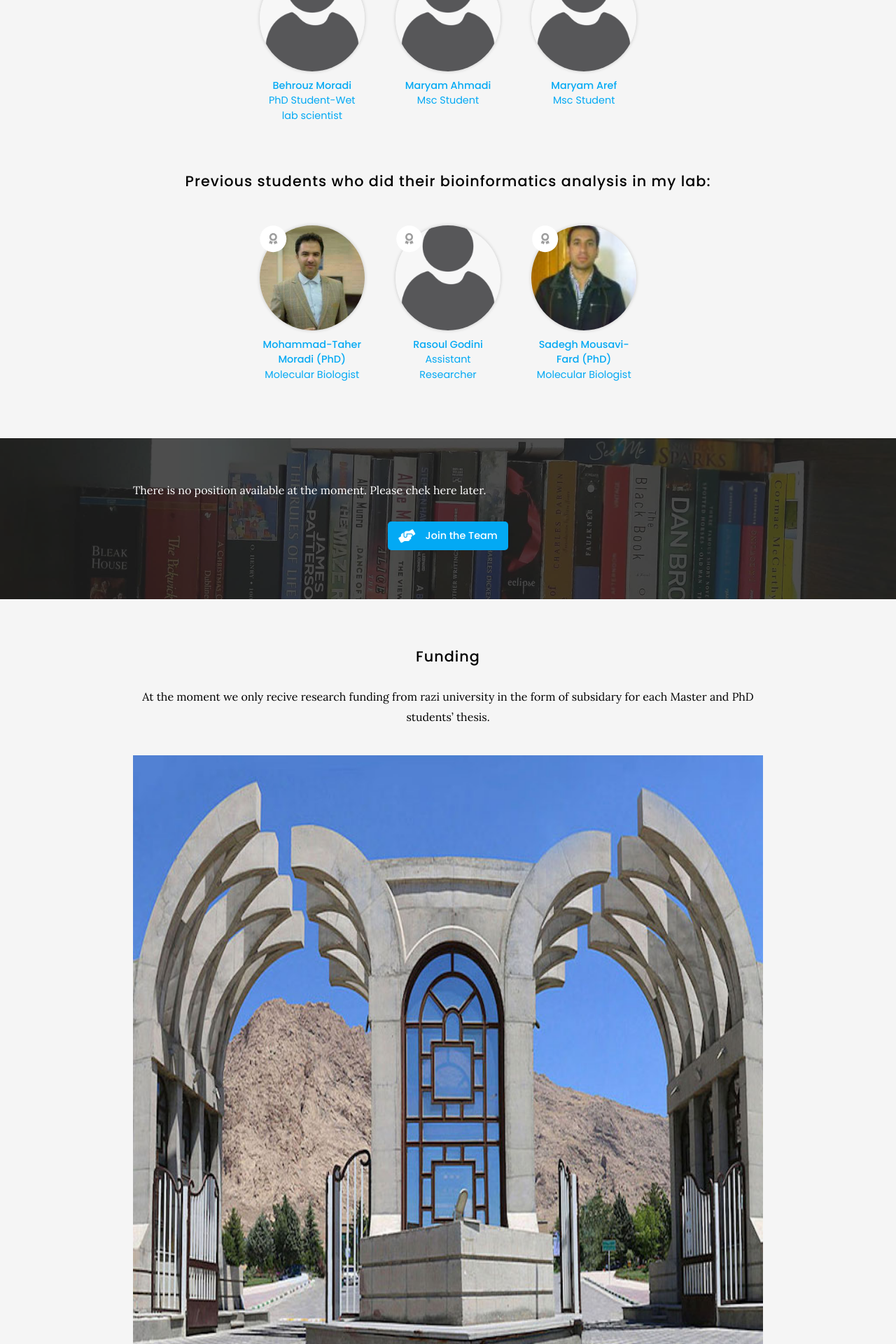
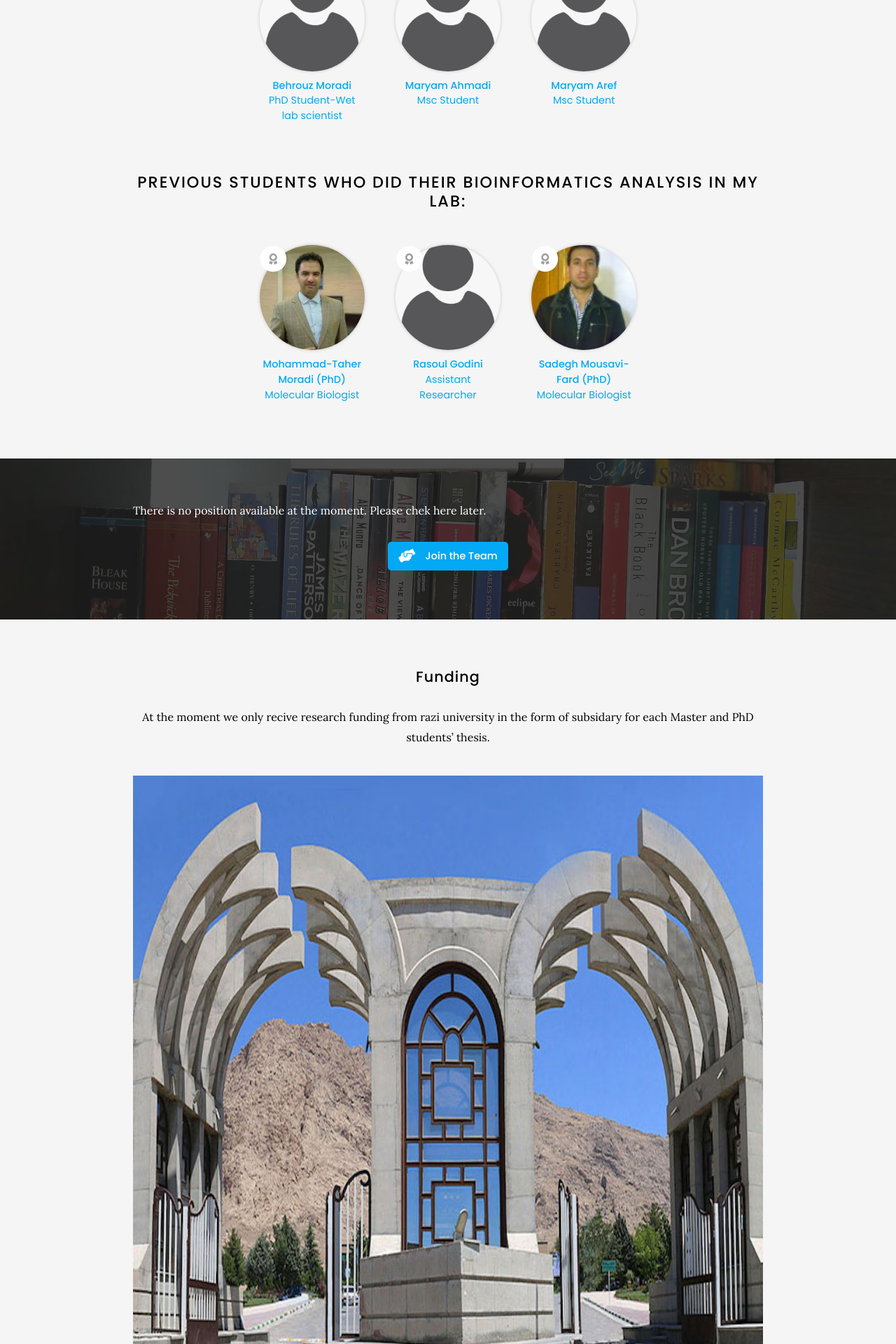
Before and after one commit to Hossein-Fallahi/Fallahi-Bioinformatics-Lab, a Jekyll site: the page built from team/index.md, in a window 1280 px wide. Shown: the part 994-2914 px from the top of the page at 70% size. Built offline with Jekyll 4.4.1, drawn with Linux system fonts in a browser that asks for light colours; nearby versions of some CDN libraries.

```diff
--- a/team/index.md
+++ b/team/index.md
@@ -42,7 +42,7 @@ please check it later.
   filters="role: undergrad"
 %}
 {:.center}
-## Previous students who did their bioinformatics analysis in my lab:
+# Previous students who did their bioinformatics analysis in my lab:
 {:.center}
 {%
   include list.html
```
